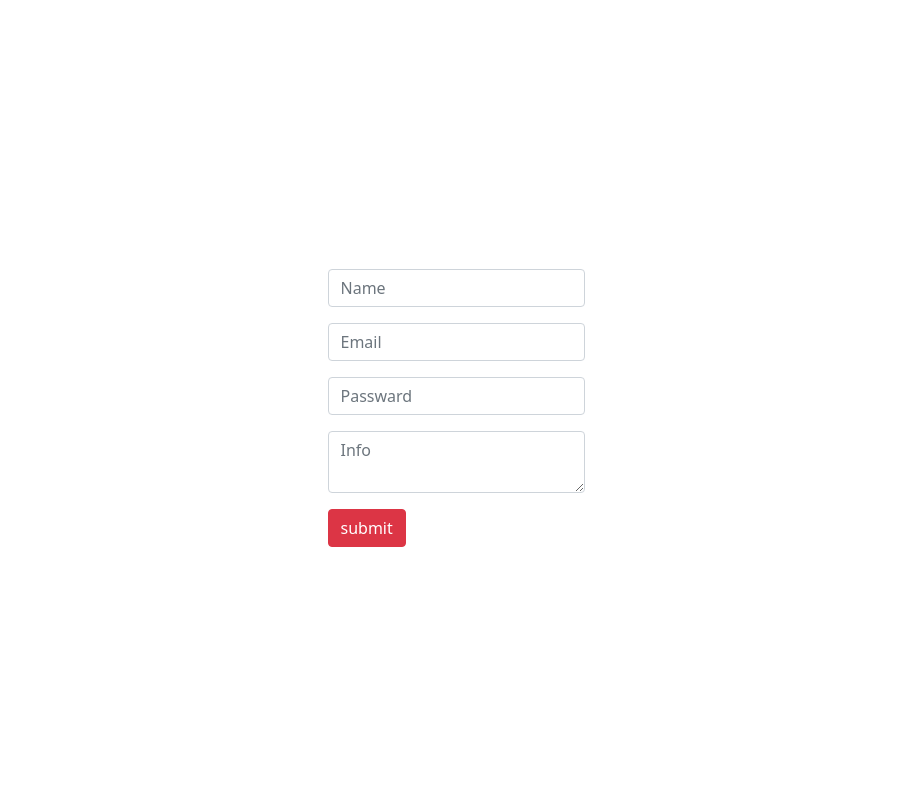
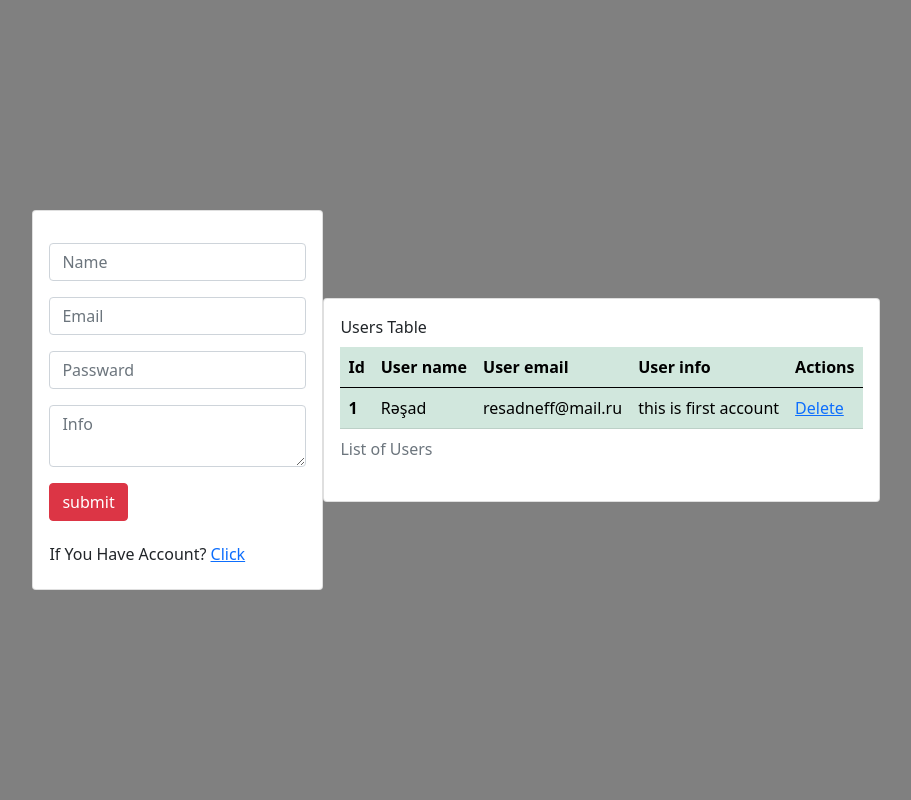
Before and after one commit to resadNebiyev/PythonWebProjectWithFlask, a Flask app: page /auth/register in a window 1280 px wide. Shown: the whole page, without its empty margins (184-1095 px from the left). Run offline with Flask 2, Linux system fonts and the light colour scheme; data comes from the database, SQL or seed files in the repository; both versions use the stored data as it was after the commit; some libraries are stand-ins or nearby versions.

Commit message:
first commit

```diff
--- a/auth/routes.py
+++ b/auth/routes.py
@@ -24,6 +24,7 @@ def login():
 def register():
     registerForm = RegisterForm()
     from model import Users,db
+    users=Users.query.all()
     if request.method =='POST':
         password = registerForm.passward.data
         if len(password) >=5 and len(password)<= 10:
@@ -33,4 +34,13 @@ def register():
                     db.session.add(user)
                     db.session.commit()
                     return redirect('/auth/login')
-    return render_template('auth/register.html',registerForm=registerForm)
+    return render_template('auth/register.html',registerForm=registerForm,users=users)
+
+
+@auth_bp.route('/delete/<id>',methods=['GET','POST'])
+def delete(id):
+    from model import Users,db
+    query = Users.query.get(id)
+    db.session.delete(query)
+    db.session.commit()
+    return redirect('/auth/register')
--- a/auth/static/css/style.css
+++ b/auth/static/css/style.css
@@ -0,0 +1,3 @@
+body{
+    background-color: grey;
+}
--- a/auth/templates/auth/register.html
+++ b/auth/templates/auth/register.html
@@ -1,10 +1,47 @@
 {% extends 'auth/layout.html' %}
 {% block content %}
+<div class="card">
+    <div class="card-body">
         <form method="POST" action="{{url_for('auth.register')}}">
             {{registerForm.name(class_='form-control my-3',placeholder='Name')}}
             {{registerForm.email(class_='form-control my-3',placeholder='Email')}}
             {{registerForm.passward(class_='form-control my-3',placeholder='Passward')}}
             {{registerForm.info(class_='form-control my-3',placeholder='Info')}}
-{{registerForm.submit(class_='btn btn-danger')}}
+            {{registerForm.submit(class_='btn btn-danger')}} <br><br>
+            <h6>If You Have Account? <a href="{{url_for('auth.login')}}">Click</a></h6>
         </form>
+    </div>
+</div>
+<div class="card">
+    <div class="card-body">
+        <div class="card-title">Users Table</div>
+        <div class="card-text">
+            <table class="table table-success">
+                <caption>List of Users</caption>
+                <thead>
+                  <tr>
+                    <th scope="col">Id</th>
+                    <th scope="col">User name</th>
+                    <th scope="col">User email</th>
+                    <th scope="col">User info</th>
+                    <th scope="col">Actions</th>
+                  </tr>
+                </thead>
+                <tbody>
+                    {% for user in users%}
+                  <tr>
+                    <th scope="row">{{user.id}}</th>
+                    <td>{{user.name}}</td>
+                    <td>{{user.email}}</td>
+                    <td>{{user.info}}</td>
+                    <td>
+                      <a href="{{url_for('auth.delete',id=user.id)}}">Delete</a>
+                    </td>
+                  </tr>
+                  {% endfor %}
+                </tbody>
+              </table>
+        </div>
+    </div>
+</div>
 {% endblock %}
--- a/run.py
+++ b/run.py
@@ -32,6 +32,8 @@ main.register_blueprint(admin_bp)
 main.register_blueprint(auth_bp)
 
 
-
+@main.route('/')
+def index():
+    return redirect('/auth/')
 if __name__ =="__main__":
     main.run(debug=True)
```
Also changed, not shown: auth/templates/auth/login.html (+2 -5 lines), tesst.db. Lines whose indentation alone changed are shown as unchanged.
